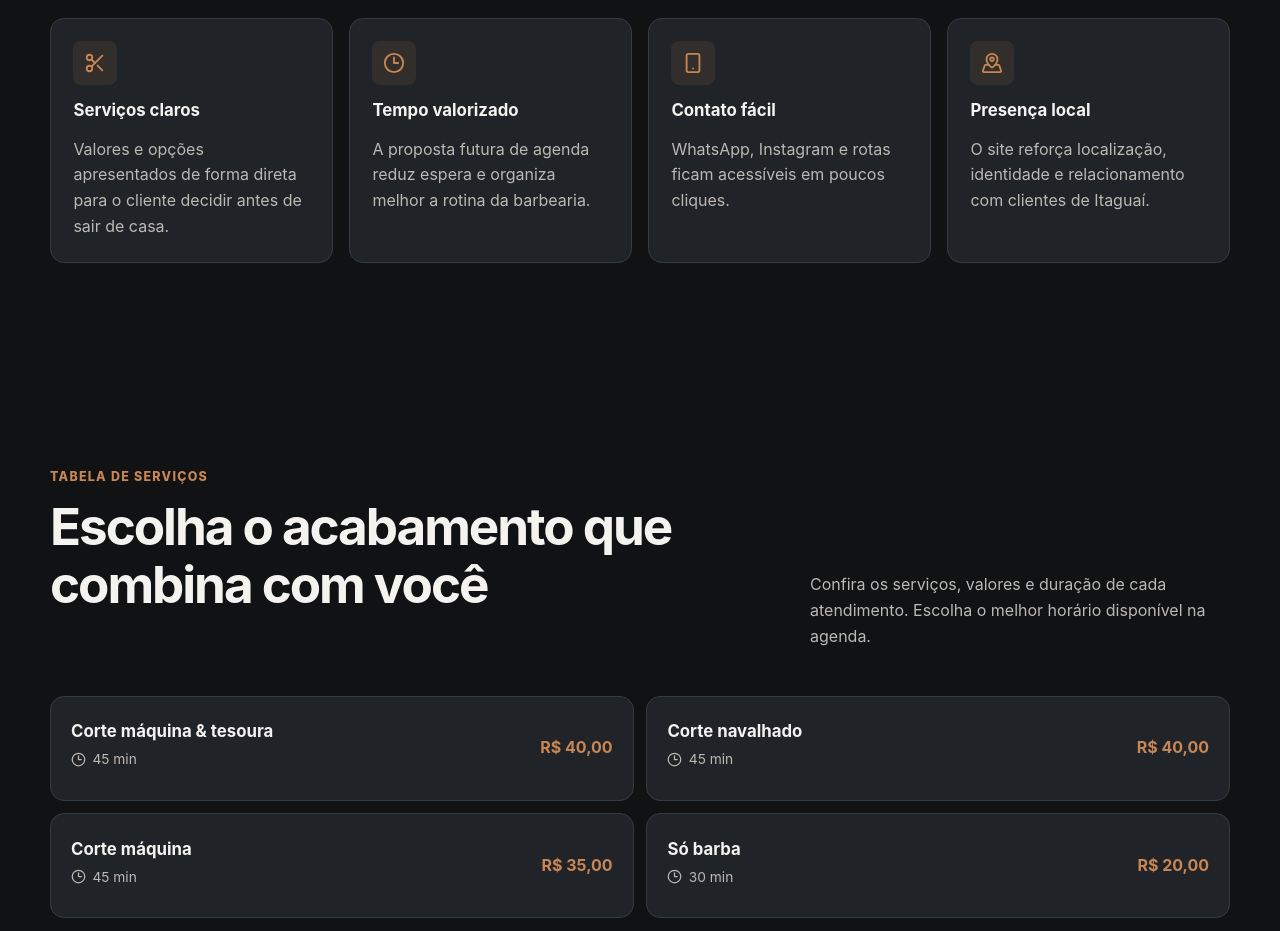
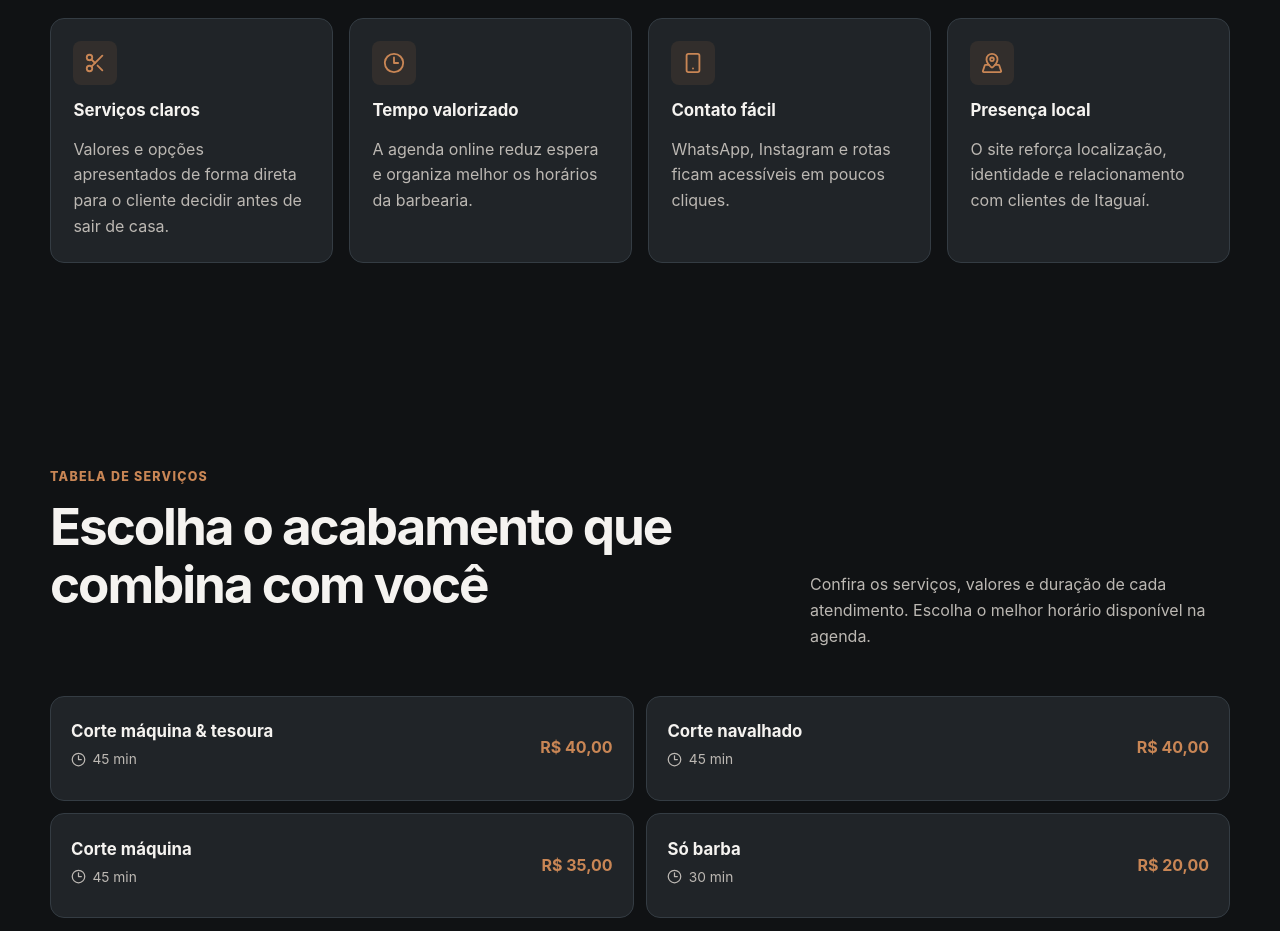
Before and after one commit to diogo2806/detalhe, a React (Vite) app in the folder frontend/: page / in a window 1280 px wide. Shown: the part 2480-3411 px from the top of the page. Built offline with nearby package versions, Linux system fonts and the light colour scheme.

Commit message:
fix(frontend): alinhar benefícios ao funcionamento real (#32)

```diff
--- a/frontend/src/components/BenefitsSection.tsx
+++ b/frontend/src/components/BenefitsSection.tsx
@@ -9,7 +9,7 @@ const benefits = [
   {
     icon: Clock3,
     title: "Tempo valorizado",
-    description: "A proposta futura de agenda reduz espera e organiza melhor a rotina da barbearia.",
+    description: "A agenda online reduz espera e organiza melhor os horários da barbearia.",
   },
   {
     icon: Smartphone,
```
